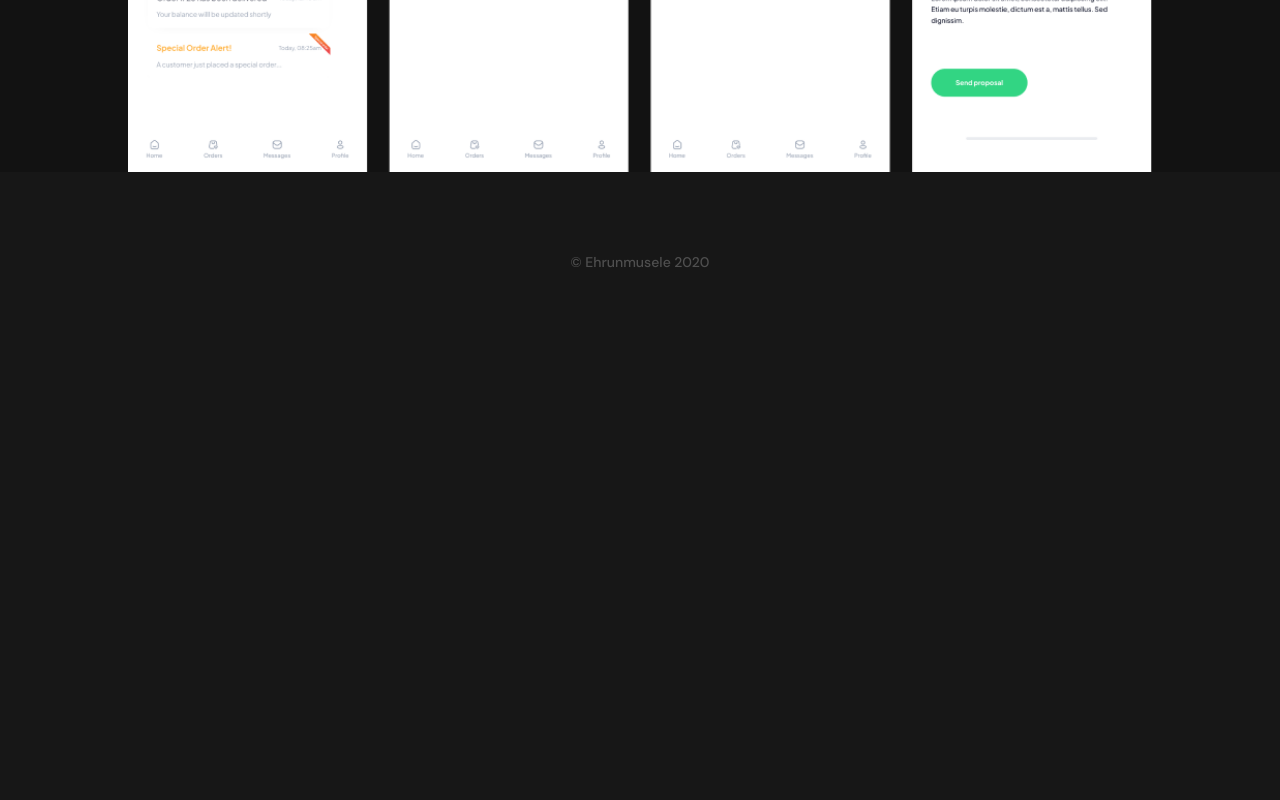
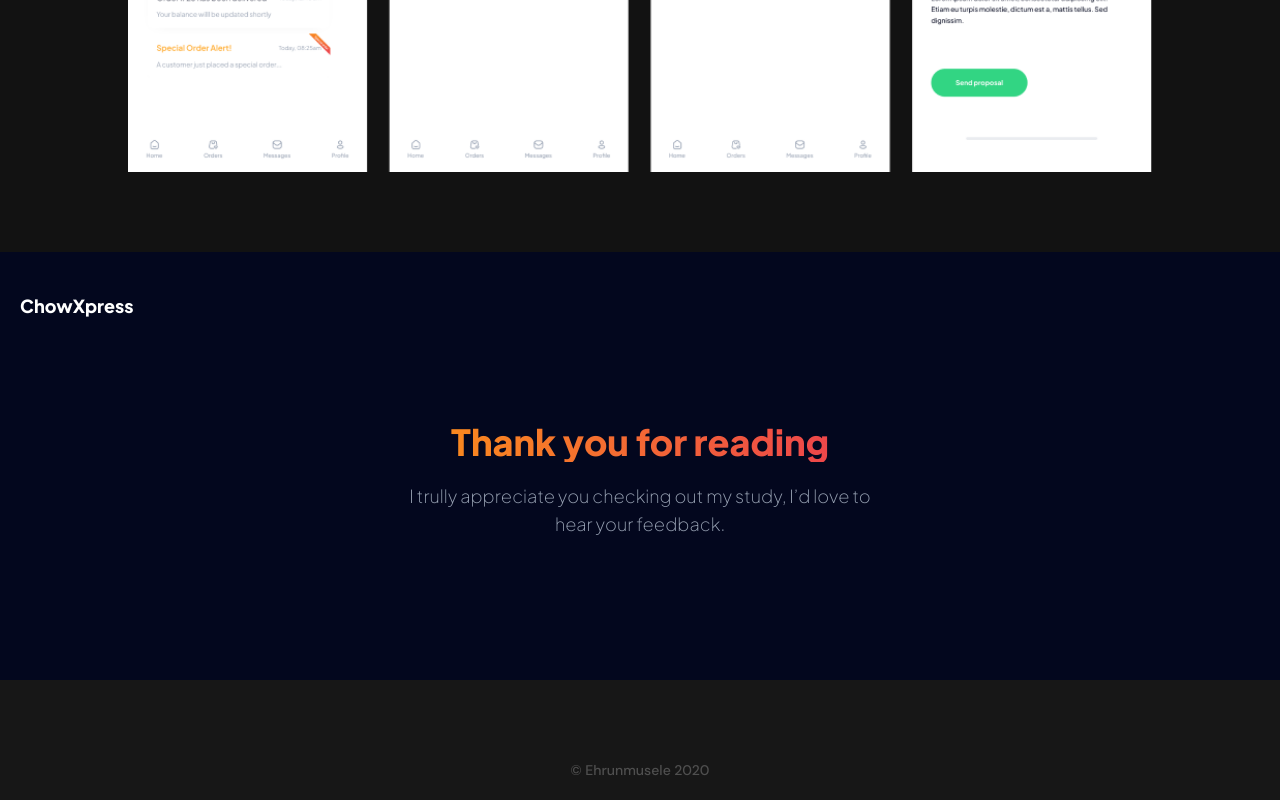
Before and after one commit to VirtuousTechies/musa-daniel, a React (Vite) app in the folder musa-daniel/: page /works/foodApp in a window 1280 px wide. Shown: the part 4484-5284 px from the top of the page. Before the commit the page ends 4756 px from the top, so only its background shows below. Built offline with nearby package versions, Linux system fonts and the light colour scheme.

Commit message:
Added the html and styles for the last section in the food app body

```diff
--- a/musa-daniel/src/Components/FoodAppBody.jsx
+++ b/musa-daniel/src/Components/FoodAppBody.jsx
@@ -70,6 +70,18 @@ export default function FoodAppBody() {
                 <img src={screenSix} alt="screen-six" />
             </figure>
         </section>
+        <section className='flex flex-col w-full bg-[#03071E] px-5 py-10'>
+            <FoodHeader />
+           <div className='self-center flex flex-col w-full justify-center items-center
+           h-[20rem] space-y-5'>
+                <h2 className='bg-gradient-to-l font-four text-3xl md:text-4xl font-extrabold
+                text-transparent bg-clip-text to-[#F9881F] from-[#ED474A]'>Thank you for
+                reading</h2>
+                <p className='text-center font-four font-extralight text-[#98A2B3]
+                text-lg md:w-[30rem]'>I trully appreciate you checking out my study,
+                I’d love to hear your feedback.</p>
+           </div>
+        </section>
     </section>
   )
 }
--- a/musa-daniel/src/Components/Footer.jsx
+++ b/musa-daniel/src/Components/Footer.jsx
@@ -3,7 +3,7 @@ import React from 'react'
 export default function Footer() {
   return (
     <footer className='flex justify-center'>
-        <p className='text-[#4F4F4F] font-medium text-sm mt-20'>© Ehrunmusele 2020</p>
+        <p className='text-[#4F4F4F] font-medium text-sm mt-20 mb-5'>© Ehrunmusele 2020</p>
     </footer>
   )
 }
```
